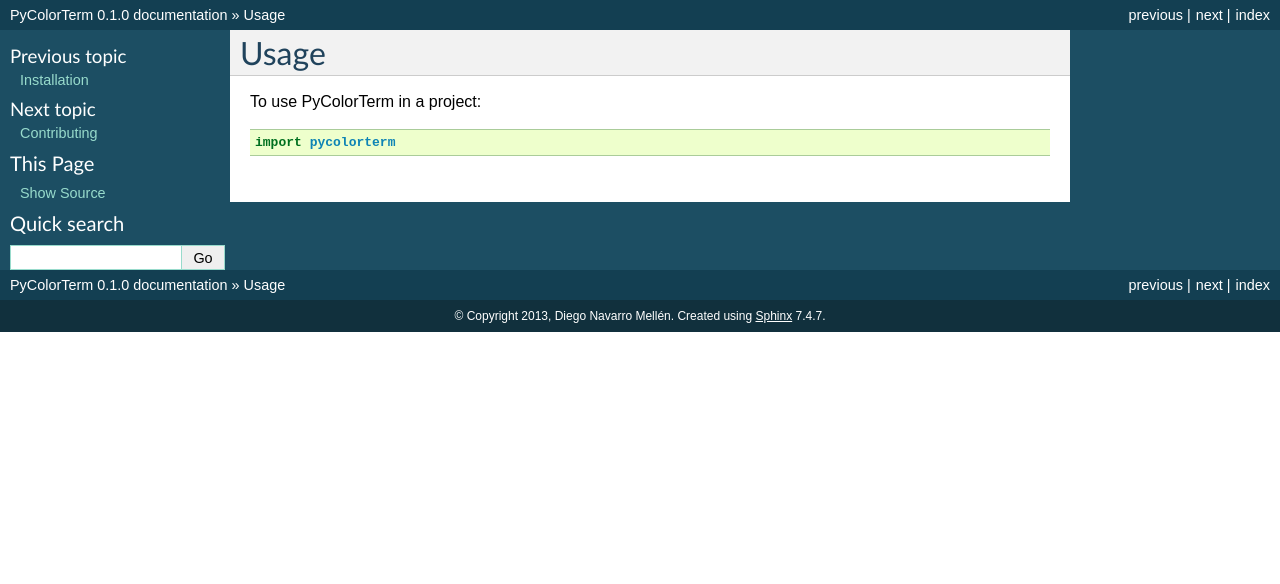
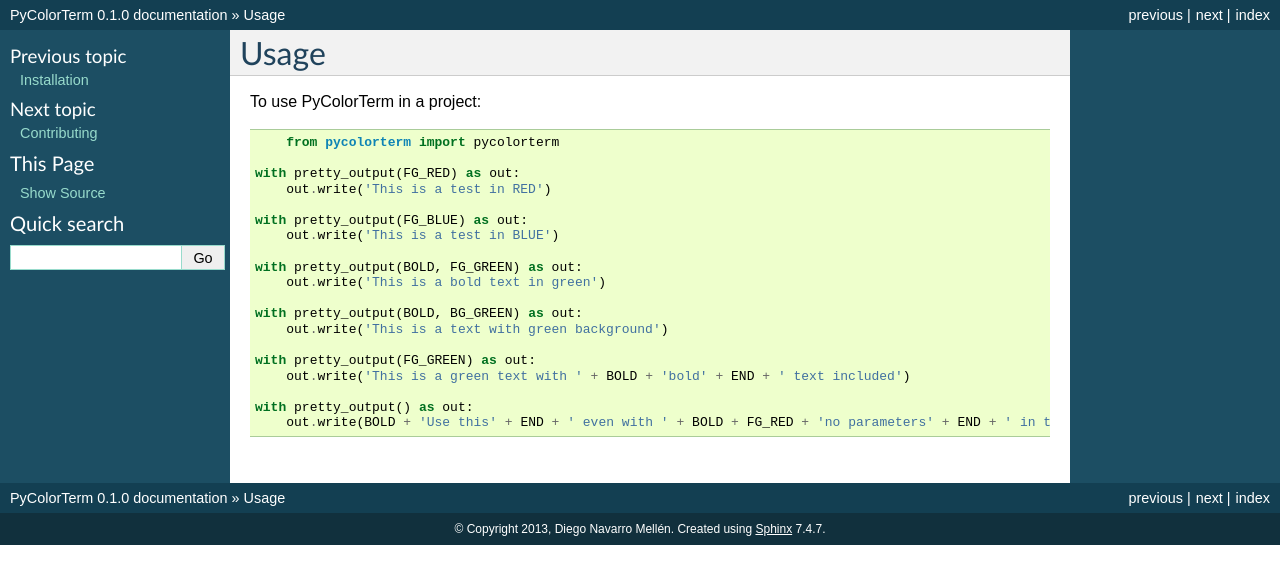
Before and after one commit to dnmellen/pycolorterm, a Sphinx documentation site: the page built from docs/usage.rst, in a window 1280 px wide. Shown: the top 584 px of the page. Built offline with Sphinx 7.4.7, drawn with Linux system fonts in a browser that asks for light colours.

```diff
--- a/README.rst
+++ b/README.rst
@@ -21,6 +21,8 @@ Features
 --------
 
 * Get your line prints pretty with color and style formatting
+* Python 3 ready!
+* Pythonic
 
 
 Getting started
--- a/docs/usage.rst
+++ b/docs/usage.rst
@@ -4,4 +4,22 @@ Usage
 
 To use PyColorTerm in a project::
 
-	import pycolorterm
+	from pycolorterm import pycolorterm
+
+    with pretty_output(FG_RED) as out:
+        out.write('This is a test in RED')
+
+    with pretty_output(FG_BLUE) as out:
+        out.write('This is a test in BLUE')
+
+    with pretty_output(BOLD, FG_GREEN) as out:
+        out.write('This is a bold text in green')
+
+    with pretty_output(BOLD, BG_GREEN) as out:
+        out.write('This is a text with green background')
+
+    with pretty_output(FG_GREEN) as out:
+        out.write('This is a green text with ' + BOLD + 'bold' + END + ' text included')
+
+    with pretty_output() as out:
+        out.write(BOLD + 'Use this' + END + ' even with ' + BOLD + FG_RED + 'no parameters' + END + ' in the with statement')
```
Also changed, not shown: HISTORY.rst (+6 -1 lines), .travis.yml, 2 other files.
